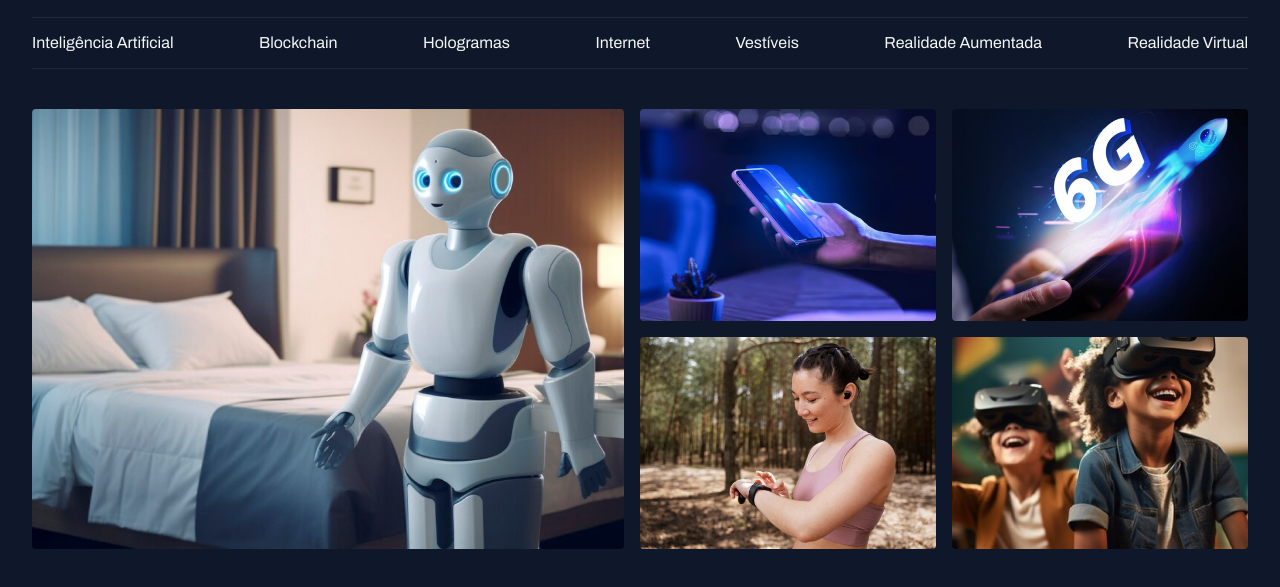
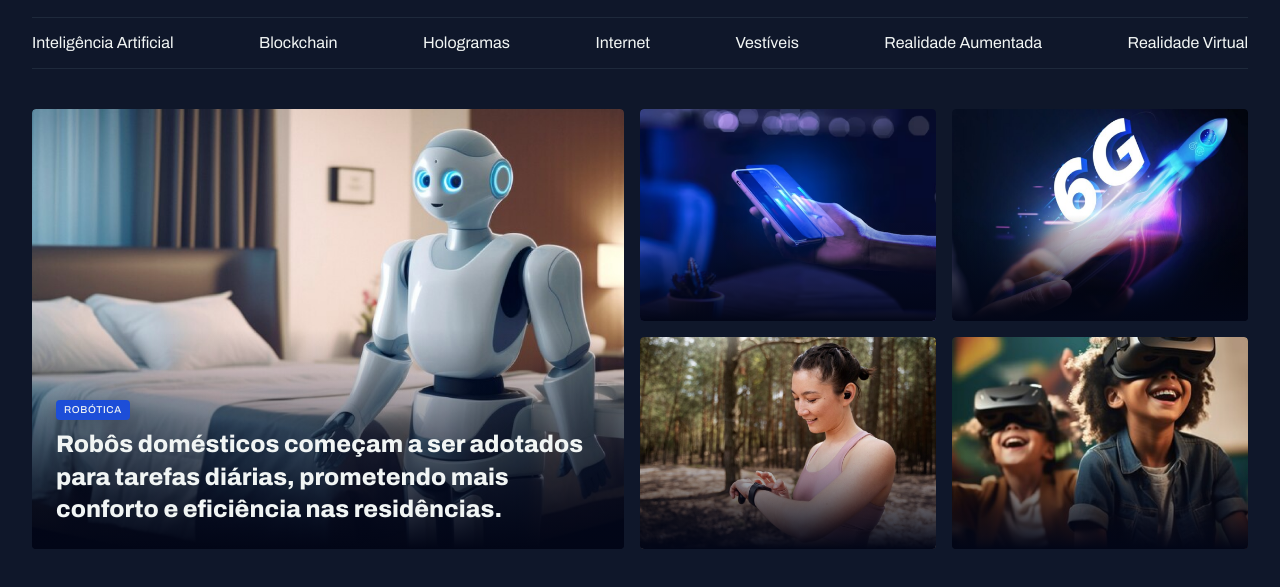
Before and after one commit to luizacavalcantee/portal-de-noticias, a plain HTML site: page index.html in a window 1280 px wide. Shown: the part 55-642 px from the top of the page. Drawn offline with Linux system fonts and the light colour scheme.

Commit message:
ajustando conteudo do card

```diff
--- a/index.html
+++ b/index.html
@@ -41,24 +41,31 @@
 
     <main class="grid container">
         <section id="featured" class="grid grid-flow-col gap-16">
-            <div>
+            <figure class="card">
                 <img src="assets/images/Image 01.png" alt="">
-            </div>
+
+                <figcaption>
+                    <span class="content-tag">robótica</span>
+                    <h2 class="text-2xl">
+                        Robôs domésticos começam a ser adotados para tarefas diárias, prometendo mais conforto e eficiência nas residências.
+                    </h2>
+                </figcaption>
+            </figure>
 
             <div class="grid grid-cols-2 gap-16">
-                <div>
+                <div class="card">
                     <img src="assets/images/Image 02.png" alt="">
                 </div>
 
-                <div>
+                <div class="card">
                     <img src="assets/images/Image 03.png" alt="">
                 </div>
 
-                <div>
+                <div class="card">
                     <img src="assets/images/Image 04.png" alt="">
                 </div>
 
-                <div>
+                <div class="card">
                     <img src="assets/images/Image 05.png" alt="">
                 </div>
             </div>
--- a/styles/global.css
+++ b/styles/global.css
@@ -53,3 +53,15 @@
 main {
     margin-top: 40px;
 }
+
+.content-tag {
+    display: inline-block;
+    background-color: var(--brand-color-dark);
+    padding: 4px 8px;
+    border-radius: 4px;
+    font: 500 10px/1.2 var(--font-family);
+    text-transform: uppercase;
+    letter-spacing: 0.04rem;
+    color: var(--text-color-primary);
+    box-shadow: 0px 4px 16px rgba(2, 6, 23, 0.251);
+}
--- a/styles/sections.css
+++ b/styles/sections.css
@@ -5,3 +5,32 @@
         border-radius: 4px;
     }
 }
+
+.card {
+    position: relative;
+    border-radius: 4px;
+    overflow: hidden;
+
+    &::before {
+        content: "";
+        position: absolute;
+        inset: 0;
+        top: 50%;
+        background: linear-gradient(
+            180deg,
+            transparent 0%,
+            #020617 100%
+        );
+    }
+
+    figcaption {
+        position: absolute;
+        bottom: 0;
+
+        padding: 24px;
+
+        h2 {
+            margin-top: 8px;
+        }
+    }
+}
--- a/styles/utility.css
+++ b/styles/utility.css
@@ -1,10 +1,10 @@
 /* utility-first */
 .grid {
-  display: grid;
+    display: grid;
 }
 
 .grid-flow-col {
-  grid-auto-flow: column;
+    grid-auto-flow: column;
 }
 
 .grid-cols-2 {
@@ -14,3 +14,19 @@
 .gap-16 {
     gap: 16px;
 }
+
+.text-2xl {
+    font: var(--h1);
+}
+
+.text-xl {
+    font: var(--h2);
+}
+
+.text-lg {
+    font:
+     var(--h3);
+}
+.text-sm {
+    font: var(--text-sm);
+}
```
